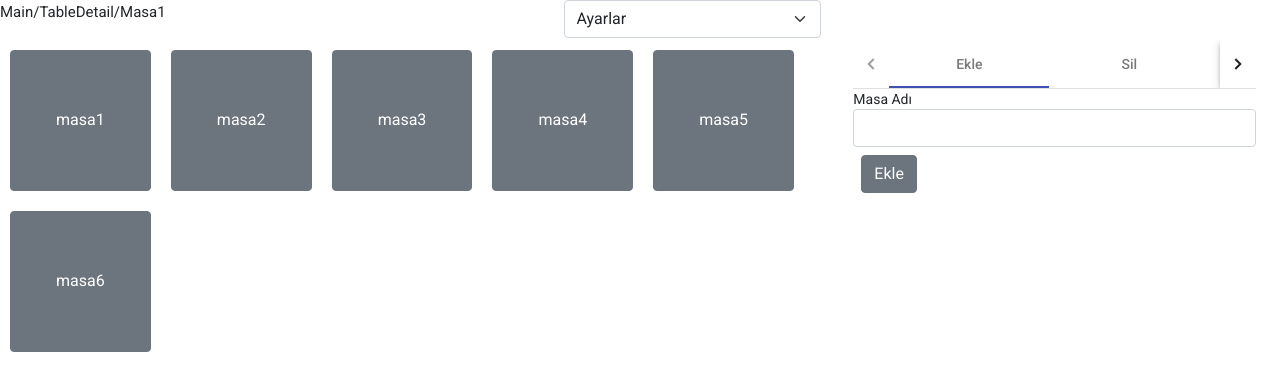
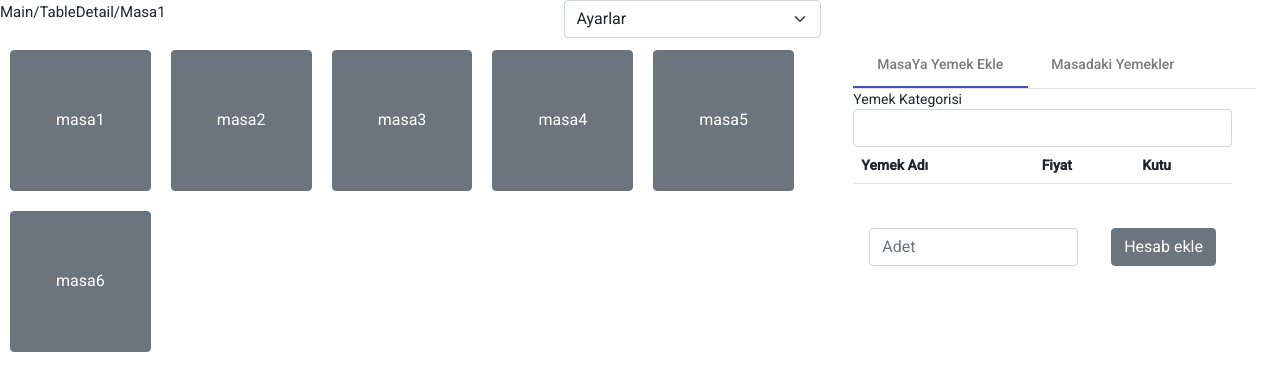
Before and after one commit to Albedo426/gitTeach, an Angular app: page / in a window 1280 px wide. Shown: the top 390 px of the page. Built offline with nearby package versions, Linux system fonts and the light colour scheme.

Commit message:
add foot to table processors finish

```diff
--- a/src/app/app.component.html
+++ b/src/app/app.component.html
@@ -17,7 +17,7 @@
       <app-component-tables></app-component-tables>
     </div>
     <div class="col-4" >
-      <app-table-processors></app-table-processors>
+      <app-foot-add-processors></app-foot-add-processors>
     </div>
   </div>
 </div>
--- a/src/app/app.module.ts
+++ b/src/app/app.module.ts
@@ -12,6 +12,7 @@ import { CategoriesProcessorsComponent } from './categories-processors/categorie
 import { TableProcessorsComponent } from './table-processors/table-processors.component';
 import { FormsModule }   from '@angular/forms';
 import { ReactiveFormsModule } from '@angular/forms';
+import { FootAddProcessorsComponent } from './foot-add-processors/foot-add-processors.component';
 @NgModule({
   declarations: [
     AppComponent,
@@ -19,7 +20,8 @@ import { ReactiveFormsModule } from '@angular/forms';
     TableDetailComponent,
     FoodProcessorsComponent,
     CategoriesProcessorsComponent,
-    TableProcessorsComponent
+    TableProcessorsComponent,
+    FootAddProcessorsComponent
   ],
   imports: [
     MatTabsModule,
--- /dev/null
+++ b/src/app/component-tables/TableFoot.ts
@@ -0,0 +1,13 @@
+import { Category } from "../food-processors/Category";
+import { Foots } from "../food-processors/Foots";
+import { Table } from "./Table";
+
+export class TabelFoot{
+    id!:Number;
+    table!:Table;
+    foot!:Foots;
+    paid!:boolean;
+    menstruation!:number;
+    createDate!:Date;
+    companyId!:number;
+}
--- a/src/app/food-processors/food-processors.component.html
+++ b/src/app/food-processors/food-processors.component.html
@@ -1,4 +1,3 @@
-
 <mat-tab-group class="col-12">
     <mat-tab label="Ekle">
     <div class="col-12 center">
--- /dev/null
+++ b/src/app/foot-add-processors/foot-add-processors.component.html
@@ -0,0 +1,78 @@
+
+<mat-tab-group class="col-12">
+    <mat-tab label="MasaYa Yemek Ekle">
+        <div class="col-12 center row">
+            <form>
+                <div  *ngIf="categories"  class="form-group">
+                    <label for="FootKategoriesLable">Yemek Kategorisi</label>
+                    <select class="form-control" id="FootKategoriesSelect" aria-placeholder="Kategori seç"  [ngModel]="selectedCategory" (ngModelChange)="onChange($event)" name="sel2">
+                        <option value="" selected disabled>Kategori seç</option>
+                        <option *ngFor="let category of categories" [ngValue]="category"  >
+                            {{ category.name }}
+                        </option>
+                </select>
+                </div>
+
+            </form>
+            <div class="col-12 d-flex flex-row">
+                <div class="col-12 overflow-auto" style="max-height: 200px;"><!--tablo eklenecek-->
+                    <table class="table col-12">
+                        <thead>
+                        <tr>
+                            <th scope="col">Yemek Adı</th>
+                            <th scope="col">Fiyat</th>
+                            <th scope="col">Kutu</th>
+                        </tr>
+                        </thead>
+                        <tbody>
+                            <tr *ngFor="let foot of foots"  >
+                                <td>{{foot.name}}</td>
+                                <td>{{foot.price}}</td>
+                                <td><input class="form-check-input" type="radio"
+                                    value="{{foot.id}}"  name="flexRadioDefault"
+                                   (change)="selectedData(foot.id)"
+                                   id="autoSizingCheck"></td>
+                            </tr>
+
+                    </table>
+                </div>
+
+            </div>
+            <div class="d-flex justify-content-between" style="padding: 20px;">
+                <div class="p-2 "> <input type="text" [(ngModel)]="menstruation" name="menstruation" class="form-control" id="FootAdetInput" placeholder="Adet"></div>
+                <div class="p-2 ">
+                    <button type="button" class="btn btn-secondary myButton" (click)="addFootToTable()">Hesab ekle</button>
+                </div>
+            </div>
+        </div>
+    </mat-tab>
+    <mat-tab label="Masadaki Yemekler">
+        <div class="col-12 center row">
+            <div class="col-12 overflow-auto" style="max-height: 200px;"><!--tablo eklenecek-->
+                <table class="table col-12">
+                    <thead>
+                    <tr>
+                        <th scope="col">Masa adı</th>
+                        <th scope="col">Yemek Adı</th>
+                        <th scope="col">P/NP</th>
+                        <th scope="col">Adet</th>
+                        <th scope="col">Tarih</th>
+                        <th scope="col">şirketId</th>
+                    </tr>
+                    </thead>
+                    <tbody>
+                        <tr *ngFor="let mytable of tableFoot"  >
+                            <td>{{mytable.table.name}}</td>
+                            <td>{{mytable.foot.name}}</td>
+                            <td>{{mytable.paid}}</td>
+                            <td>{{mytable.menstruation}}</td>
+                            <td>{{mytable.createDate}}</td>
+                            <td>{{mytable.companyId}}</td>
+                        </tr>
+
+                </table>
+            </div>
+
+        </div>
+    </mat-tab>
+</mat-tab-group>
--- /dev/null
+++ b/src/app/foot-add-processors/foot-add-processors.component.ts
@@ -0,0 +1,73 @@
+import { Component, OnInit } from '@angular/core';
+import { Table } from '../component-tables/Table';
+import { TabelFoot } from '../component-tables/TableFoot';
+import { Category } from '../food-processors/Category';
+import { Foots } from '../food-processors/Foots';
+import { DatePipe } from '@angular/common';
+
+@Component({
+  selector: 'app-foot-add-processors',
+  templateUrl: './foot-add-processors.component.html',
+  styleUrls: ['./foot-add-processors.component.css'],
+  providers: [DatePipe]
+})
+export class FootAddProcessorsComponent implements OnInit {
+  constructor() { }
+  menstruation!:String;
+
+  selectedCategory!: Category;//selected category
+  categories:Category[]=[
+    {id:1,name:"Sıcak İçecek",companyId:1},
+    {id:2,name:"Tatlı",companyId:2},
+  ];
+  footsMain:Foots[]=[
+    {id:1,name:"waffle",price: 10.10,companyId:2,category:this.categories[1]},
+    {id:2,name:"çay",price: 5,companyId:2,category:this.categories[0]},
+    {id:3,name:"kahve",price: 10,companyId:2,category:this.categories[0]}
+  ];
+  tables:Table[]=[
+    {id:1,name:"Masa1",companyId:1},
+    {id:2,name:"Masa2",companyId:2},
+  ];
+  modelForAddToTable:Foots=new Foots()
+
+  selectedFoots!: Foots;//selected category
+
+  foots:Foots[]=[];
+
+  tableFoot:TabelFoot[]=[]
+
+  getTable:Table=new Table();
+  ngOnInit(): void {
+    this.getTable=this.tables[0];//get table set
+  }
+  onChange(deviceValue: Category) {
+    this.foots = this.footsMain.filter(it => it.category.id == deviceValue.id);//fillTable
+  }
+  selectedData(id:number){
+    this.selectedFoots = this.foots.filter(it => it.id == id)[0];
+    this.modelForAddToTable=this.selectedFoots//selectedData
+  }
+  addFootToTable(){
+      if(this.modelForAddToTable.id!=null){
+        const index = this.tableFoot.findIndex((it) => it.foot.id === this.modelForAddToTable.id);
+
+        if (index >= 0) {
+          this.tableFoot[index].menstruation+=+this.menstruation
+        }else{
+          var myfootTable=new TabelFoot();
+          myfootTable.id=1//datebase Ototmaik
+          myfootTable.createDate= new Date();
+          myfootTable.foot= this.modelForAddToTable;
+          myfootTable.companyId=1//defauld company
+          myfootTable.menstruation=+this.menstruation
+          myfootTable.paid=false;
+          myfootTable.table=this.getTable;
+          this.tableFoot.push(myfootTable)
+        }
+
+      }else{
+        alert("yemek seçin");
+      }
+  }
+}
--- a/src/app/table-processors/table-processors.component.ts
+++ b/src/app/table-processors/table-processors.component.ts
@@ -33,11 +33,11 @@ export class TableProcessorsComponent implements OnInit {
     this.model=new Table()
   }
   updateCheckedOptions(id:number){
-    if(this.removIds.includes(id)){
+    if(this.removIds.includes(id))
       this.removeAtArray(id);
-    }else{
+    else
       this.removIds.push(id);
-    }
+
   }
 
   removeTable(){
```
Also changed, not shown: src/app/foot-add-processors/foot-add-processors.component.css (added), 1 other file (tests, documents, lock files or other folders).
